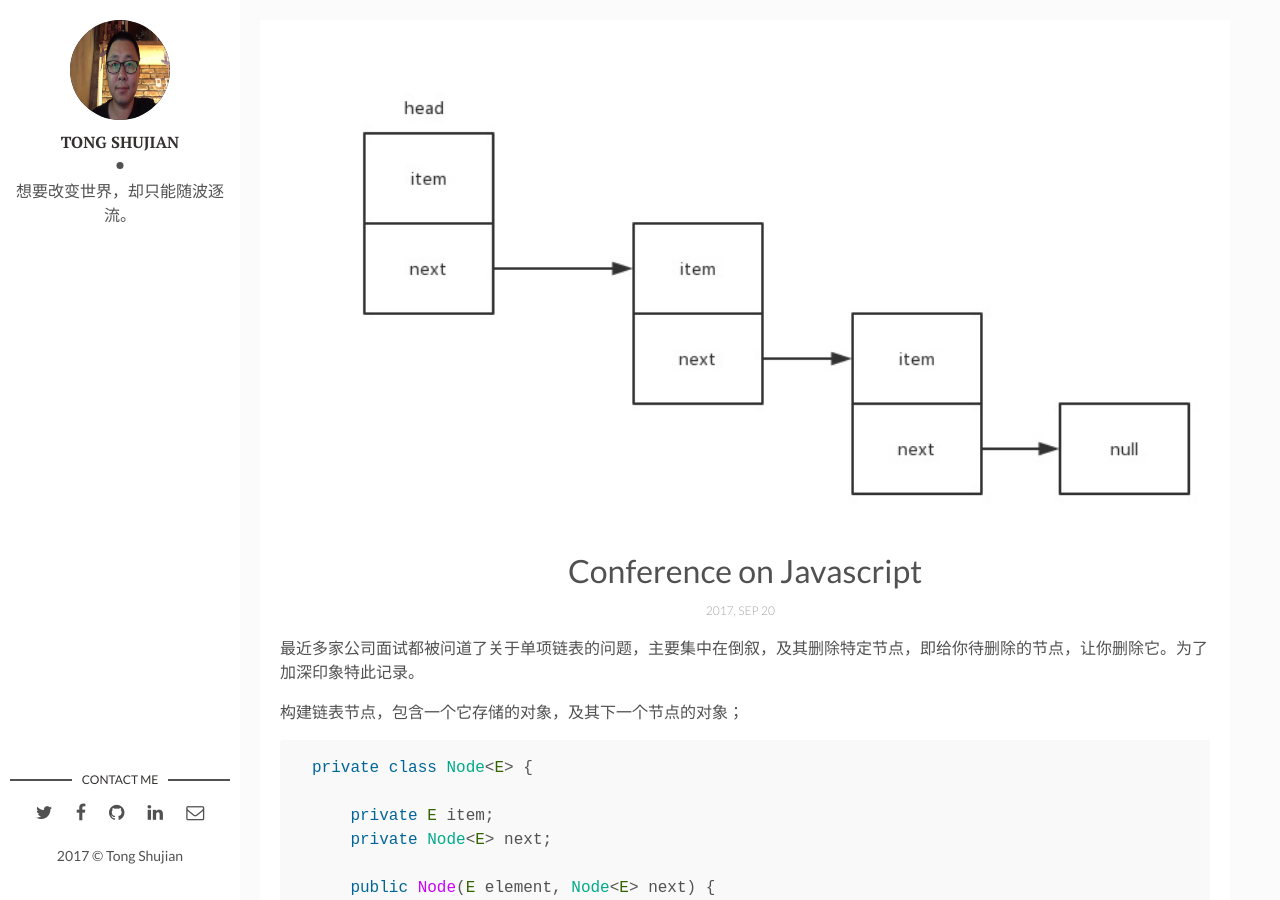
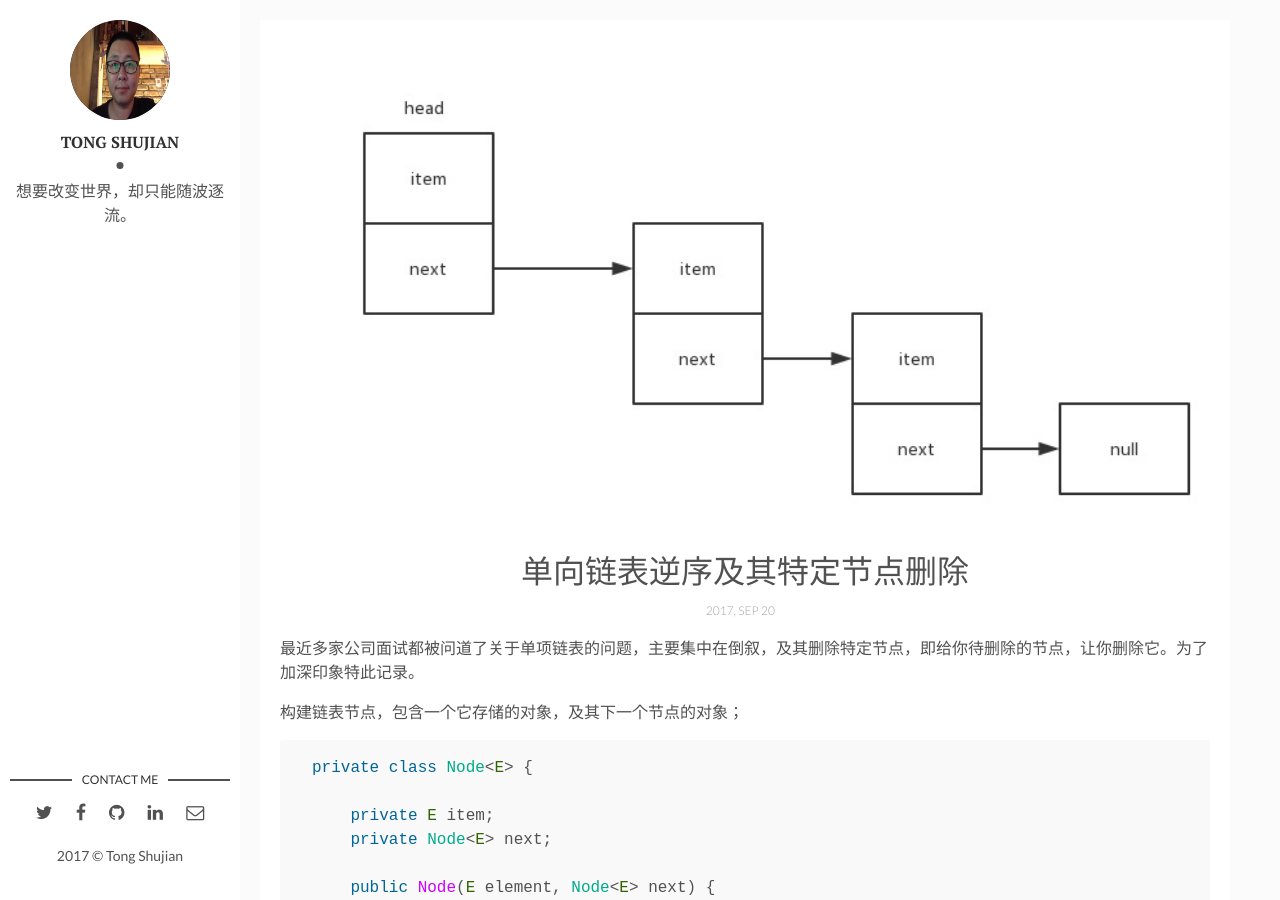
Before and after one commit to tong467/tong467.github.io, a Jekyll site: the page built from _posts/2017-09-20-single-list.markdown, in a window 1280 px wide and 900 px high. Built offline with Jekyll 4.4.1, drawn with Linux system fonts in a browser that asks for light colours; comment, search, counter and statistics services are not loaded.

Commit message:
修正文章标题

```diff
--- a/_posts/2017-09-20-single-list.markdown
+++ b/_posts/2017-09-20-single-list.markdown
@@ -1,6 +1,6 @@
 ---
 layout: post
-title: Conference on Javascript
+title: 单向链表逆序及其特定节点删除
 date: 2017-09-20 14:00:00 +0800
 description: 单向链表倒叙，及特定节点O(1)时间删除。
 img: single-list-1.jpg
```
